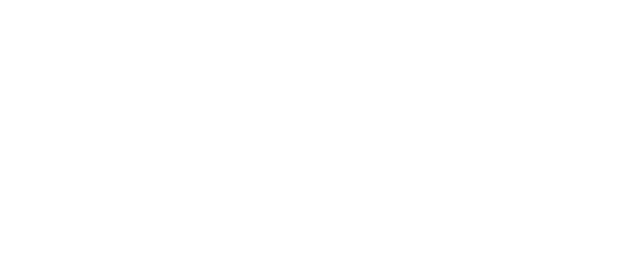
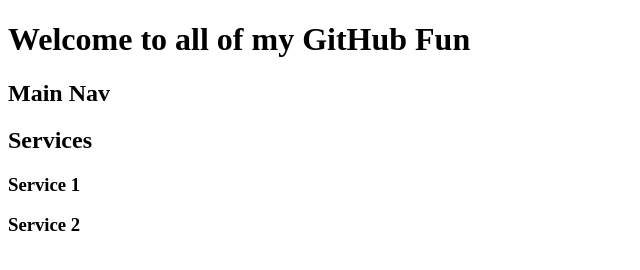
Before and after one commit to cunderhill17/markdown, a plain HTML site: page index.html in a window 1280 px wide. Shown: the whole page, without its empty margins (0-640 px from the left). Drawn offline with Linux system fonts and the light colour scheme.

Commit message:
Update INDEX
This commit added basic content to the HTML as we're learning in class, with proper semantic structure

```diff
--- a/index.html
+++ b/index.html
@@ -6,6 +6,21 @@
     <title>Markdown Example Using Github</title>
 </head>
 <body>
+    <h1>Welcome to all of my GitHub Fun</h1>
+    <header>
+        <h2>Main Nav</h2>
+        <nav></nav>
+    </header>
 
+    <main>
+        <section>
+            <h2>Services</h2>
+            <h3>Service 1</h3>
+            <h3>Service 2</h3>
+            <section>
+
+            </section>
+        </section>
+    </main>
 </body>
 </html>
```
